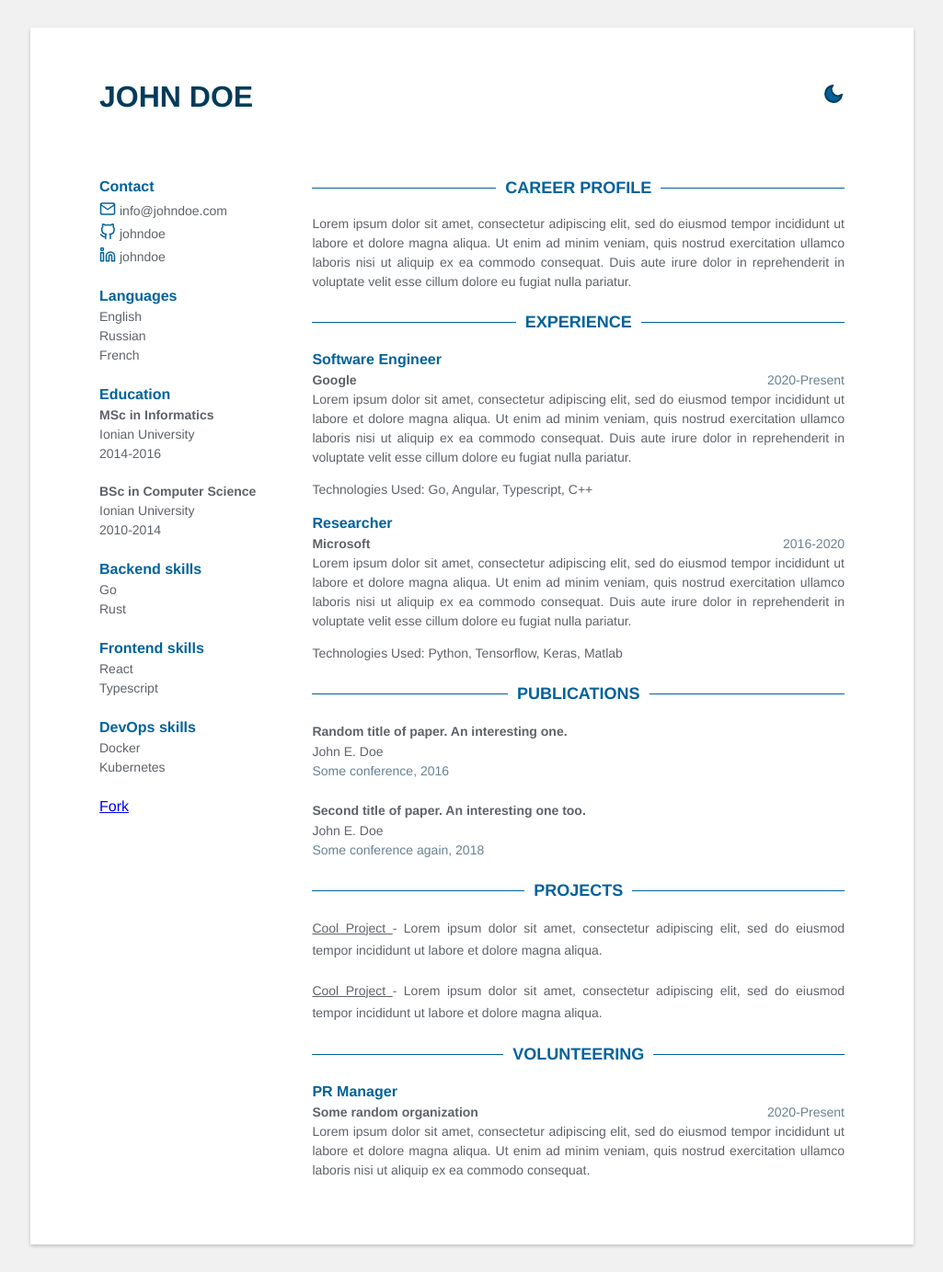
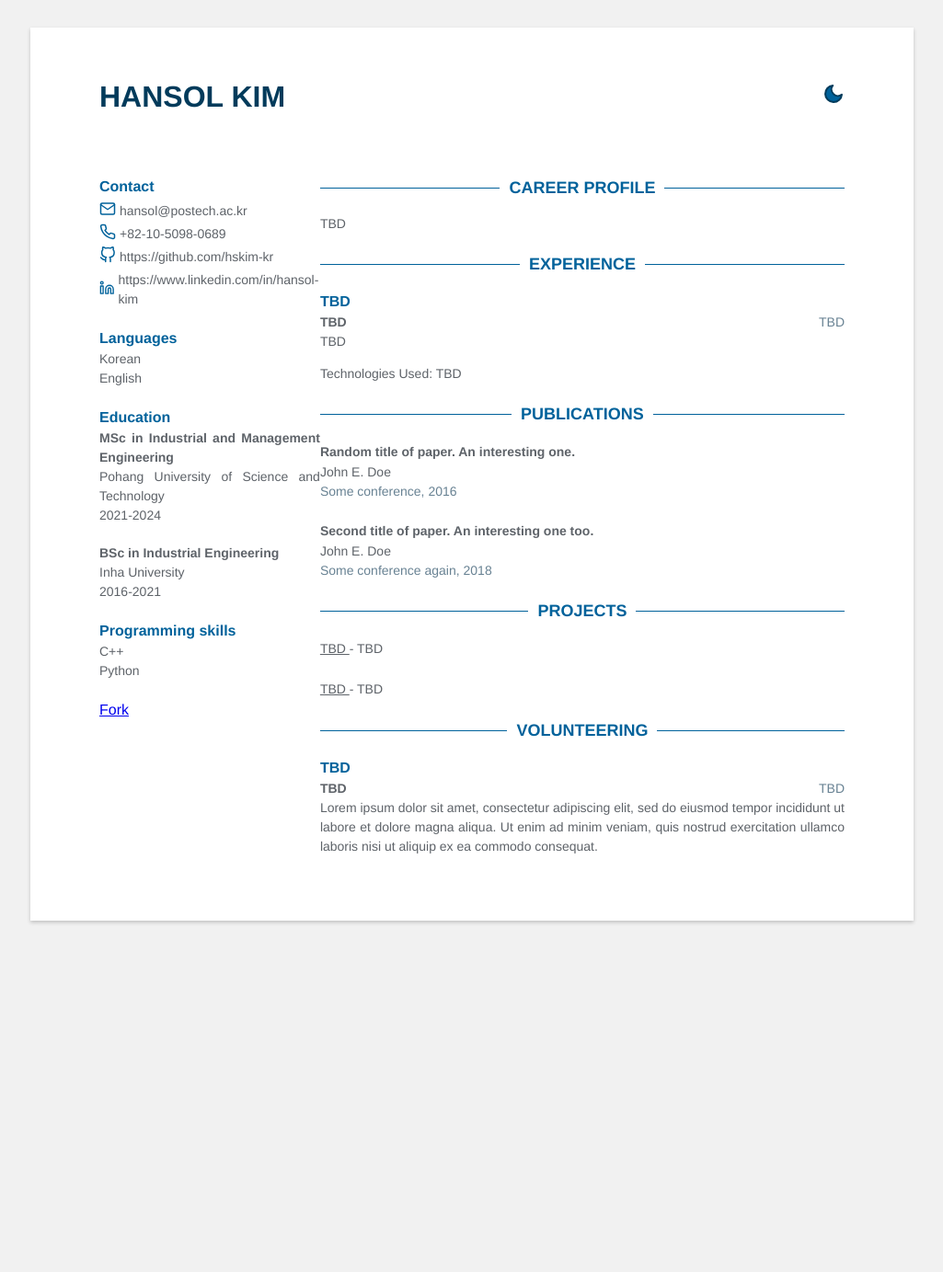
Before and after one commit to Stavrospanakakis/jekyll-cv, a Jekyll site: the page built from index.html, in a window 1280 px wide. Shown: the whole page at 92% size, without its empty margins (127-1152 px from the left). Built offline with Jekyll 4.4.1, drawn with Linux system fonts in a browser that asks for light colours; after the commit the page ends 1031 px from its top, so only the background shows below that.

Commit message:
Revise personal data and education in data.yml
Updated personal information and education details, replaced placeholder text with 'TBD' for various sections.

```diff
--- a/_data/data.yml
+++ b/_data/data.yml
@@ -1,77 +1,48 @@
-name: John Doe
+name: Hansol Kim
 support_dark_mode: true
 fork: true
 
 # Sidebar
 contact:
-  email: info@johndoe.com
-  github: johndoe
-  linkedin: johndoe
-  phone:
+  email: hansol@postech.ac.kr
+  github: https://github.com/hskim-kr
+  linkedin: https://www.linkedin.com/in/hansol-kim
+  phone: +82-10-5098-0689
   gitlab:
   twitter:
 
 languages:
+  - idiom: Korean
   - idiom: English
-  - idiom: Russian
-  - idiom: French
 
 education:
-  - degree: MSc in Informatics
-    time: 2014-2016
-    university: Ionian University
+  - degree: MSc in Industrial and Management Engineering
+    time: 2021-2024
+    university: Pohang University of Science and Technology
 
-  - degree: BSc in Computer Science
-    time: 2010-2014
-    university: Ionian University
+  - degree: BSc in Industrial Engineering
+    time: 2016-2021
+    university: Inha University
 
 skills:
-  - category: Backend
+  - category: Programming
     skill:
-      - Go
-      - Rust
-  - category: Frontend
-    skill:
-      - React
-      - Typescript
-  - category: DevOps
-    skill:
-      - Docker
-      - Kubernetes
+      - C++
+      - Python
 
 # Profile
 profile: |
-  Lorem ipsum dolor sit amet, consectetur adipiscing elit, sed do eiusmod
-  tempor incididunt ut labore et dolore magna aliqua. Ut enim ad minim veniam,
-  quis nostrud exercitation ullamco laboris nisi ut aliquip ex ea commodo consequat.
-  Duis aute irure dolor in reprehenderit in voluptate velit esse cillum dolore eu
-  fugiat nulla pariatur.
+  TBD
 
 # Experience
 experience:
-  - role: Software Engineer
-    time: 2020-Present
-    company: Google
+  - role: TBD
+    time: TBD
+    company: TBD
     details: |
-      Lorem ipsum dolor sit amet, consectetur adipiscing elit, sed do eiusmod
-      tempor incididunt ut labore et dolore magna aliqua. Ut enim ad minim veniam,
-      quis nostrud exercitation ullamco laboris nisi ut aliquip ex ea commodo consequat.
-      Duis aute irure dolor in reprehenderit in voluptate velit esse cillum dolore eu
-      fugiat nulla pariatur.
+      TBD
     technologies_used: |
-      Go, Angular, Typescript, C++
-
-  - role: Researcher
-    time: 2016-2020
-    company: Microsoft
-    details: |
-      Lorem ipsum dolor sit amet, consectetur adipiscing elit, sed do eiusmod
-      tempor incididunt ut labore et dolore magna aliqua. Ut enim ad minim veniam,
-      quis nostrud exercitation ullamco laboris nisi ut aliquip ex ea commodo consequat.
-      Duis aute irure dolor in reprehenderit in voluptate velit esse cillum dolore eu
-      fugiat nulla pariatur.
-    technologies_used: |
-      Python, Tensorflow, Keras, Matlab
+      TBD
 
 publications:
   - title: Random title of paper. An interesting one.
@@ -85,23 +56,21 @@ publications:
     conference: Some conference again, 2018
 
 projects:
-  - title: Cool Project
+  - title: TBD
     link: #
     details: |
-      Lorem ipsum dolor sit amet, consectetur adipiscing elit, sed do eiusmod
-      tempor incididunt ut labore et dolore magna aliqua.
+      TBD
 
-  - title: Cool Project
+  - title: TBD
     link: #
     details: |
-      Lorem ipsum dolor sit amet, consectetur adipiscing elit, sed do eiusmod
-      tempor incididunt ut labore et dolore magna aliqua.
+      TBD
 
 # Volunteering
 volunteering:
-  - time: 2020-Present
-    role: PR Manager
-    company: Some random organization
+  - time: TBD
+    role: TBD
+    company: TBD
     details: |
       Lorem ipsum dolor sit amet, consectetur adipiscing elit, sed do eiusmod
       tempor incididunt ut labore et dolore magna aliqua. Ut enim ad minim veniam,
```
